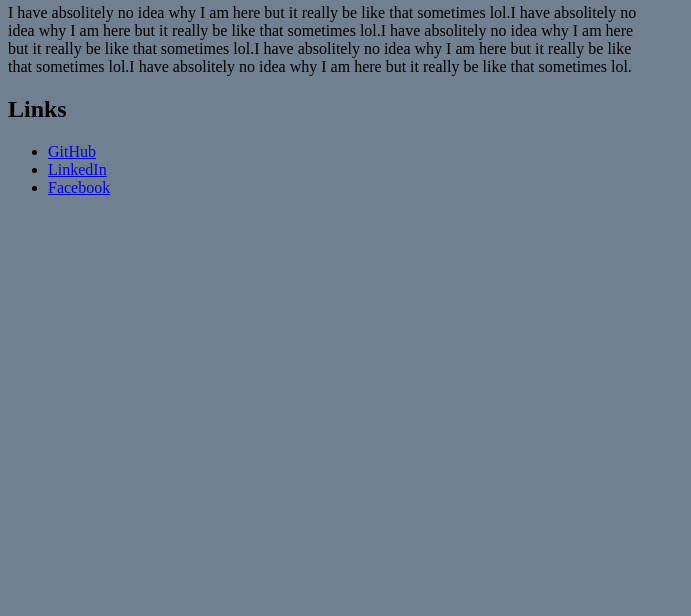
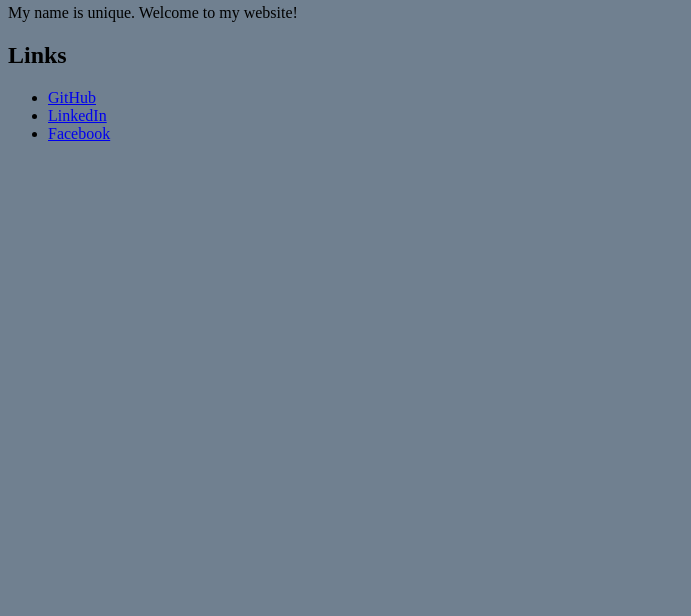
Before and after one commit to swastyak/swastyak.github.io, a plain HTML site: page index.html in a window 1280 px wide. Shown: the part 184-800 px from the top of the page, without its empty margins (0-691 px from the left). Drawn offline with Linux system fonts and the light colour scheme.

Commit message:
Update index.html

```diff
--- a/index.html
+++ b/index.html
@@ -7,7 +7,7 @@
 	<img class ="profile-pic" src= "Tay-Keith.jpg">
 	<!-- classes have higher priority than the image tag -->
 	<img src="https://images-na.ssl-images-amazon.com/images/I/71LLRCv3XZL._SX522_.jpg">
-	<p>I have absolitely no idea why I am here but it really be like that sometimes lol.I have absolitely no idea why I am here but it really be like that sometimes lol.I have absolitely no idea why I am here but it really be like that sometimes lol.I have absolitely no idea why I am here but it really be like that sometimes lol.I have absolitely no idea why I am here but it really be like that sometimes lol.</p>
+	<p>My name is unique. Welcome to my website!</p>
 	<h2>Links</h2>
 	<ul>
 		<li>
```
